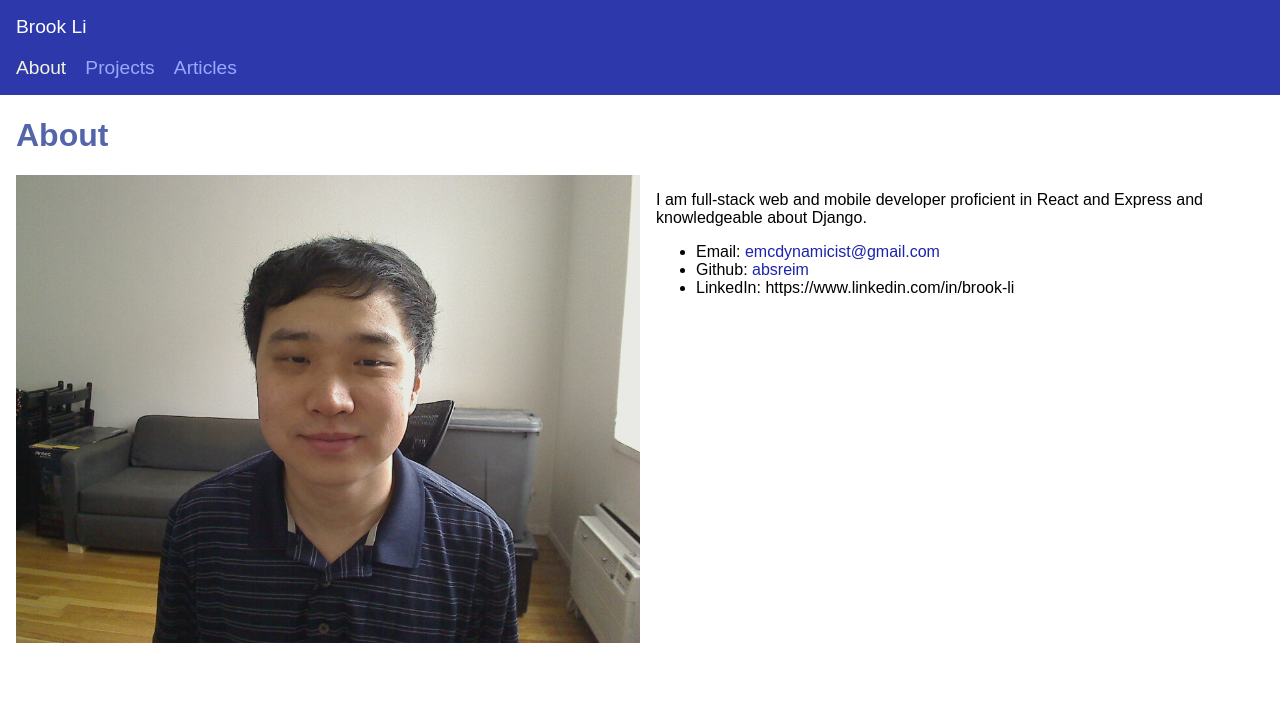
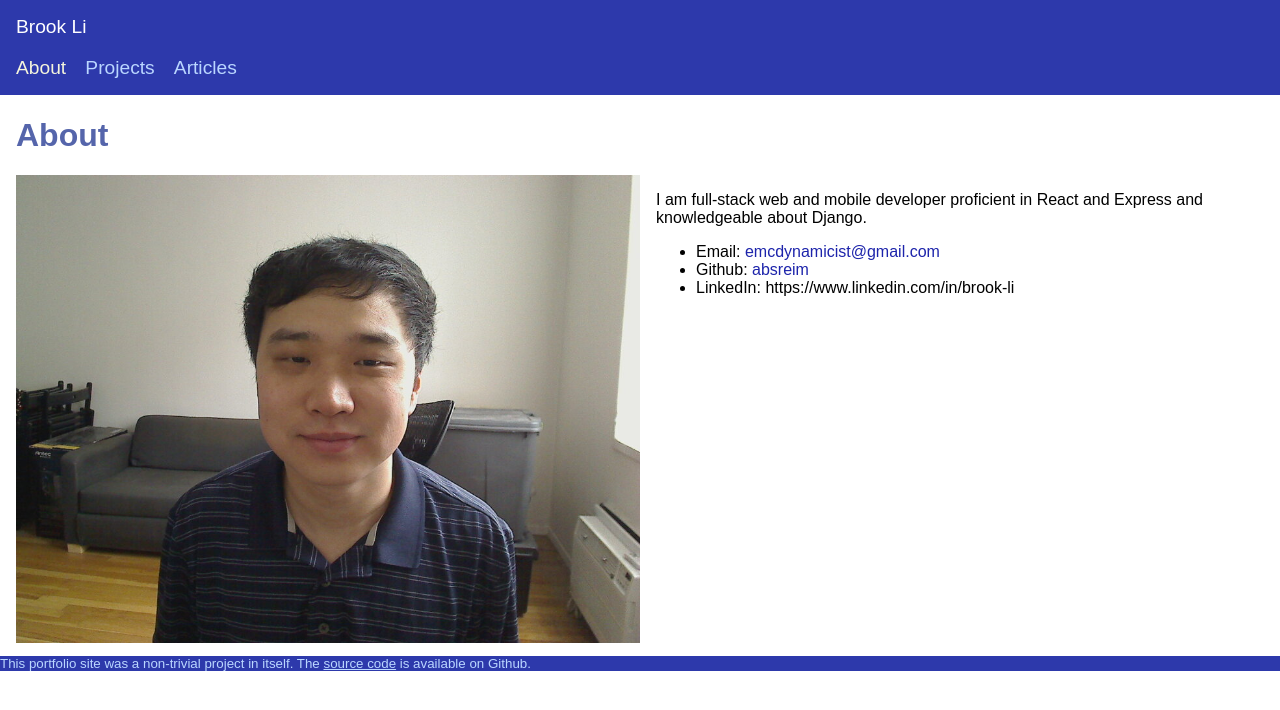
Before and after one commit to absreim/portfolio, a Django app: page /about/ in a window 1280 px wide. Shown: the top 710 px of the page. Run offline with Django 3.2, Linux system fonts and the light colour scheme.

Commit message:
Added footer with link to site's source code.

```diff
--- a/static/base.css
+++ b/static/base.css
@@ -24,7 +24,7 @@ main a:hover, main a:focus, main a:active {
 }
 
 nav {
-    color: #9ba8ff;
+    color: #bad6ff;
     display: flex;
     flex-direction: column;
 }
@@ -57,3 +57,17 @@ h1, h2 {
     margin-left: 1em;
     margin-right: 1em;
 }
+
+footer {
+    font-size: smaller;
+    color: #bad6ff;
+    background-color: #2d39ab;
+}
+
+footer a {
+    color: inherit;
+}
+
+footer a:active, footer a:hover, footer a:focus {
+    color: white;
+}
--- a/templates/base.html
+++ b/templates/base.html
@@ -20,4 +20,10 @@
             {% block body %}Main page contents will go here{% endblock %}
         </div>
     </body>
+    <footer>
+        <p>This portfolio site was a non-trivial project in itself.
+            The <a href="https://github.com/absreim/portfolio">source code</a>
+            is available on Github.
+        </p>
+    </footer>
 </html>
```
